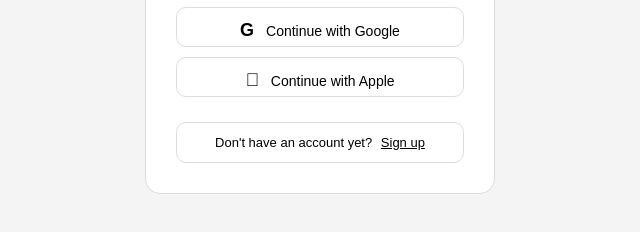
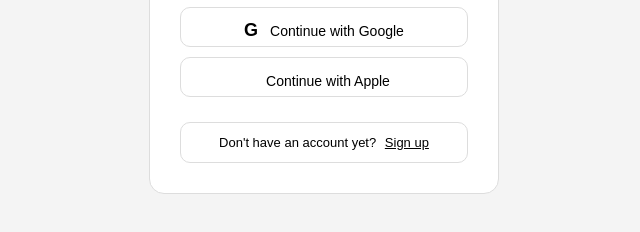
Before and after one commit to charly266/solvit-work, a plain HTML site: page index.html in a window 1280 px wide. Shown: the part 522-754 px from the top of the page, 320-960 px from the left. Drawn offline with Linux system fonts and the light colour scheme.

Commit message:
some changes2

```diff
--- a/index.html
+++ b/index.html
@@ -9,7 +9,7 @@
 </head>
 <body>
 
-    <div class="container">
+    <div class="container">k
 
      <div class="card">
 
@@ -45,7 +45,7 @@
 
 
         <button class="apple">
-         <strong></strong> Continue with Apple
+         <strong></strong> Continue with Apple
         </button>
 
         <div class="signup">
@@ -56,7 +56,8 @@
 
     </div>
 
-    <script>
+<script>
+
 const emailInput = document.getElementById("email");
 const passwordInput = document.getElementById("password");
 const loginButton = document.getElementById("loginButton");
```
